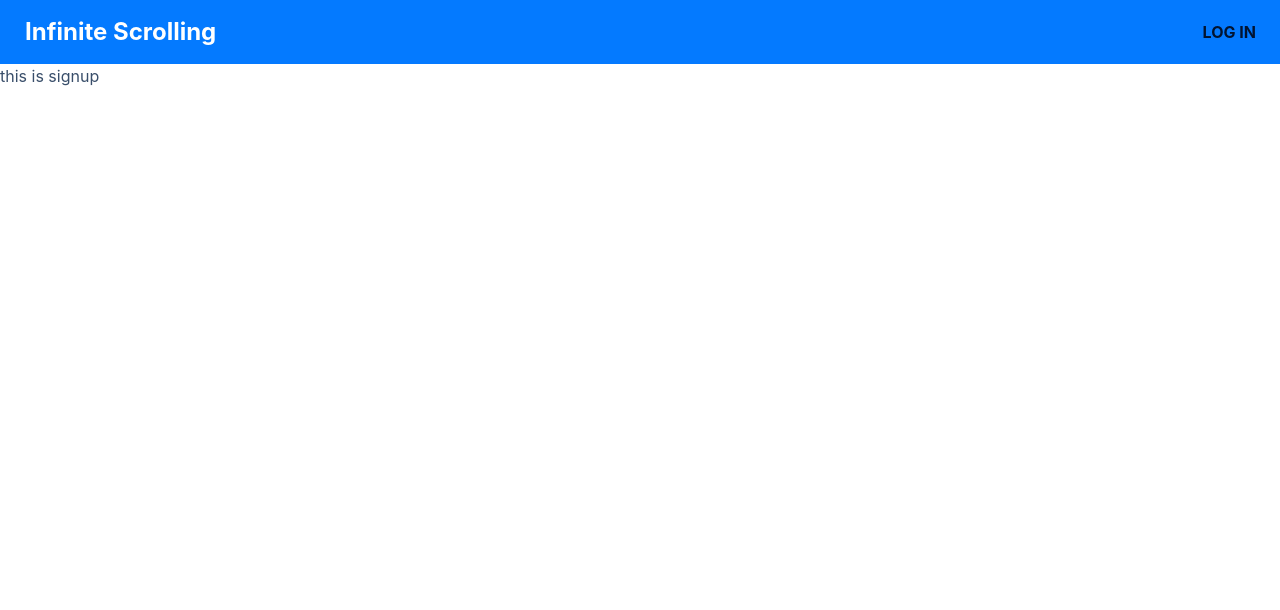
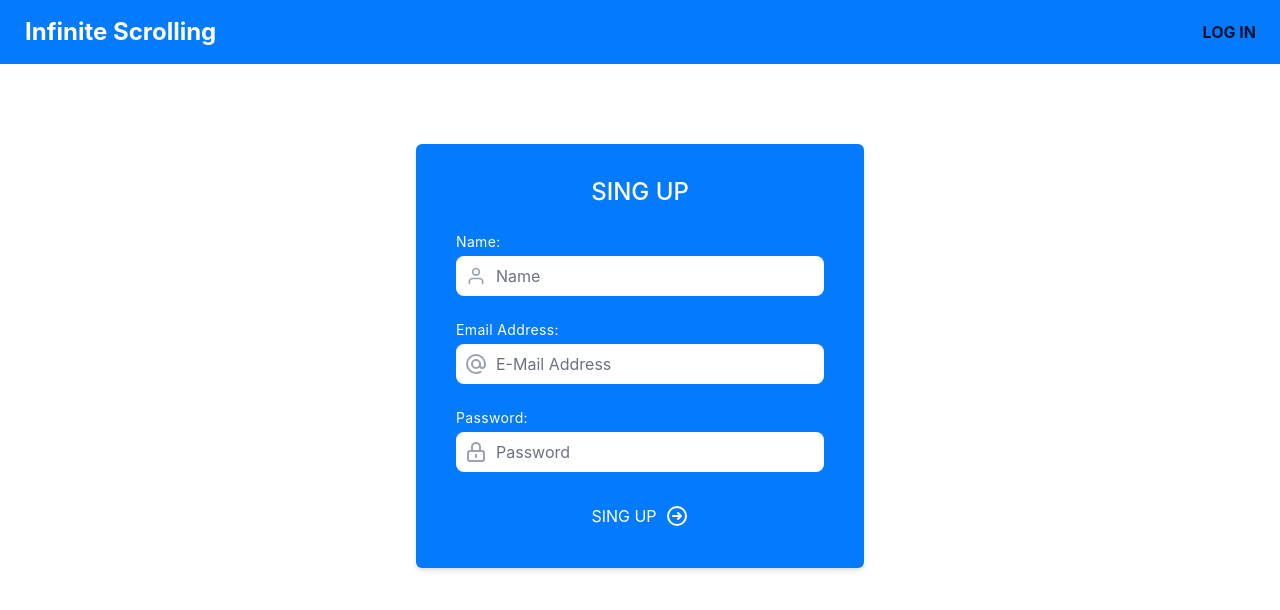
Before and after one commit to Nahid-khandakar/Infinite-Scrolling-, a React (Create React App) app: page /signup in a window 1280 px wide. Shown: the top 610 px of the page. Built offline with nearby package versions, Linux system fonts and the light colour scheme; the HTML template or start-up script is replaced by a standard one.

Commit message:
signup form add

```diff
--- a/src/page/Authentication/Login.js
+++ b/src/page/Authentication/Login.js
@@ -8,7 +8,7 @@ const Login = () => {
         <div className="mt-20 flex flex-col items-center justify-center bg-base-100">
 
             <div className="flex flex-col bg-primary shadow-md px-4 sm:px-6 md:px-8 lg:px-10 py-8 rounded-md w-full max-w-md">
-                <div className="font-medium self-center text-xl sm:text-2xl uppercase text-white">Login To Your Account</div>
+                <div className="font-medium self-center text-xl sm:text-2xl uppercase text-white">Login</div>
 
 
                 <div className="mt-6">
--- a/src/page/Authentication/Signup.js
+++ b/src/page/Authentication/Signup.js
@@ -1,9 +1,81 @@
 import React from 'react';
+
 
 const Signup = () => {
     return (
-        <div>
-            this is signup
+        <div className="mt-20 flex flex-col items-center justify-center bg-base-100">
+
+            <div className="flex flex-col bg-primary shadow-md px-4 sm:px-6 md:px-8 lg:px-10 py-8 rounded-md w-full max-w-md">
+                <div className="font-medium self-center text-xl sm:text-2xl uppercase text-white">Sing Up</div>
+
+
+                <div className="mt-6">
+
+                    <form>
+
+                        <div className="flex flex-col mb-6">
+                            <label for="email" className="mb-1 text-xs sm:text-sm tracking-wide text-white">Name:</label>
+                            <div className="relative">
+                                <div className="inline-flex items-center justify-center absolute left-0 top-0 h-full w-10 text-gray-400">
+                                    <svg viewBox="0 0 24 24" width="24" height="24" stroke="currentColor" stroke-width="2" fill="none" stroke-linecap="round" stroke-linejoin="round" class="h-5 w-5">
+                                        <path d="M20 21v-2a4 4 0 0 0-4-4H8a4 4 0 0 0-4 4v2"></path>
+                                        <circle cx="12" cy="7" r="4"></circle>
+                                    </svg>
+                                </div>
+
+                                <input id="email" type="email" name="email" className="text-sm sm:text-base placeholder-gray-500 pl-10 pr-4 rounded-lg w-full py-2 focus:outline-none" placeholder="Name" />
+                            </div>
+                        </div>
+
+
+                        <div className="flex flex-col mb-6">
+                            <label for="email" className="mb-1 text-xs sm:text-sm tracking-wide text-white">Email Address:</label>
+                            <div className="relative">
+                                <div className="inline-flex items-center justify-center absolute left-0 top-0 h-full w-10 text-gray-400">
+                                    <svg className="h-6 w-6" fill="none" stroke-linecap="round" stroke-linejoin="round" stroke-width="2" viewBox="0 0 24 24" stroke="currentColor">
+                                        <path d="M16 12a4 4 0 10-8 0 4 4 0 008 0zm0 0v1.5a2.5 2.5 0 005 0V12a9 9 0 10-9 9m4.5-1.206a8.959 8.959 0 01-4.5 1.207" />
+                                    </svg>
+                                </div>
+
+                                <input id="email" type="email" name="email" className="text-sm sm:text-base placeholder-gray-500 pl-10 pr-4 rounded-lg w-full py-2 focus:outline-none" placeholder="E-Mail Address" />
+                            </div>
+                        </div>
+
+                        <div className="flex flex-col mb-6">
+                            <label for="password" className="mb-1 text-xs sm:text-sm tracking-wide text-white">Password:</label>
+                            <div className="relative">
+                                <div className="inline-flex items-center justify-center absolute left-0 top-0 h-full w-10 text-gray-400">
+                                    <span>
+                                        <svg className="h-6 w-6" fill="none" stroke-linecap="round" stroke-linejoin="round" stroke-width="2" viewBox="0 0 24 24" stroke="currentColor">
+                                            <path d="M12 15v2m-6 4h12a2 2 0 002-2v-6a2 2 0 00-2-2H6a2 2 0 00-2 2v6a2 2 0 002 2zm10-10V7a4 4 0 00-8 0v4h8z" />
+                                        </svg>
+                                    </span>
+                                </div>
+
+                                <input id="password" type="password" name="password" className="text-sm sm:text-base placeholder-gray-500 pl-10 pr-4 rounded-lg w-full py-2 focus:outline-none" placeholder="Password" />
+                            </div>
+                        </div>
+
+
+                        <div className="flex w-full">
+                            <button type="submit" className="flex items-center justify-center focus:outline-none text-white text-sm sm:text-base  hover:text-warning rounded py-2 w-full transition duration-150 ease-in">
+                                <span className="mr-2 uppercase">Sing Up</span>
+                                <span>
+                                    <svg className="h-6 w-6" fill="none" stroke-linecap="round" stroke-linejoin="round" stroke-width="2" viewBox="0 0 24 24" stroke="currentColor">
+                                        <path d="M13 9l3 3m0 0l-3 3m3-3H8m13 0a9 9 0 11-18 0 9 9 0 0118 0z" />
+                                    </svg>
+                                </span>
+                            </button>
+                        </div>
+
+                    </form>
+
+
+                </div>
+
+            </div>
+
+
         </div>
     );
 };
```
